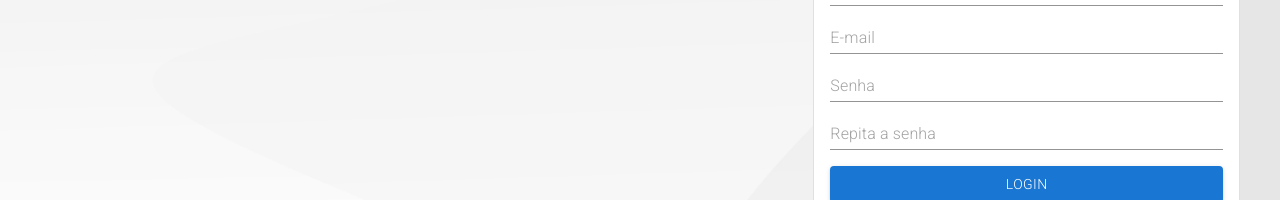
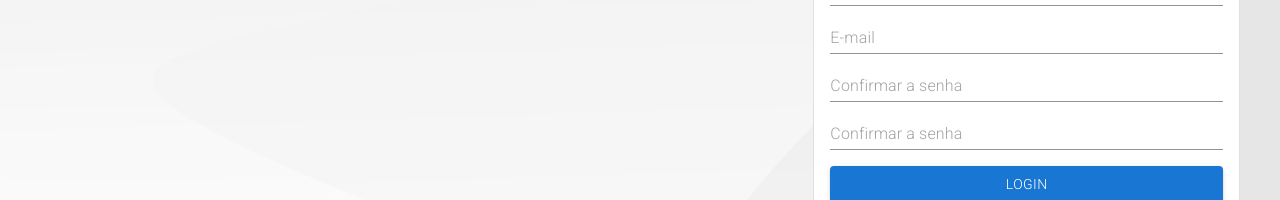
Before and after one commit to mateusback/front-leilao, a React (Create React App) app: page /register in a window 1280 px wide. Shown: the part 394-594 px from the top of the page. Built offline with nearby package versions, Linux system fonts and the light colour scheme.

Commit message:
feat: Add PasswordInput component for password input fields

```diff
--- a/package.json
+++ b/package.json
@@ -6,6 +6,7 @@
     "@emotion/react": "^11.13.0",
     "@emotion/styled": "^11.13.0",
     "@fontsource/roboto": "^5.0.14",
+    "@mui/icons-material": "^5.16.7",
     "@mui/material": "^5.16.7",
     "@testing-library/jest-dom": "^5.17.0",
     "@testing-library/react": "^13.4.0",
--- /dev/null
+++ b/src/components/inputs/PasswordInput.jsx
@@ -0,0 +1,64 @@
+import { Grid, Input, Typography } from "@mui/material";
+import FiberManualRecordIcon from "@mui/icons-material/FiberManualRecord";
+import React, { useState } from "react";
+
+const PasswordInput = ({value, onChange }) => {
+    const [errorMessage, setErrorMessage] = useState('');
+
+    const validatePassword = (password) => {
+        const minLength = /.{6,}/;
+        const upperCase = /[A-Z]/;
+        const lowerCase = /[a-z]/;
+        const number = /\d/;
+        const specialChar = /[!@#$%^&*(),.?":{}|<>]/;
+
+        if (!minLength.test(password)) {
+            return "A senha deve ter no mínimo 6 caracteres.";
+        } else if (!upperCase.test(password)) {
+            return "A senha deve conter pelo menos 1 letra maiúscula.";
+        } else if (!lowerCase.test(password)) {
+            return "A senha deve conter pelo menos 1 letra minúscula.";
+        } else if (!number.test(password)) {
+            return "A senha deve conter pelo menos 1 número.";
+        } else if (!specialChar.test(password)) {
+            return "A senha deve conter pelo menos 1 caractere especial.";
+        } else {
+            return '';
+        }
+    };
+
+    const handleChange = (e) => {
+        const newPassword = e.target.value;
+        onChange(newPassword);
+        const error = validatePassword(newPassword);
+        setErrorMessage(error);
+    };
+
+    return (
+        <div>
+            <Input
+                fullWidth
+                type="password"
+                placeholder="Confirmar a senha"
+                autoComplete="new-password"
+                value={value}
+                onChange={handleChange}
+                error={!!errorMessage}
+            />
+            {errorMessage && (
+                <Grid container alignItems="center" spacing={1}>
+                    <Grid item>
+                        <FiberManualRecordIcon style={{ fontSize: 10, color: "red" }} />
+                    </Grid>
+                    <Grid item>
+                        <Typography variant="caption" color="error">
+                            {errorMessage}
+                        </Typography>
+                    </Grid>
+                </Grid>
+            )}
+        </div>
+    );
+};
+
+export default PasswordInput;
--- a/src/pages/change-password/ChangePassword.jsx
+++ b/src/pages/change-password/ChangePassword.jsx
@@ -1,34 +1,35 @@
-import React from "react";
+import React, { useState } from "react";
 import "./ChangePassword.css";
 import { Input, Grid, Button } from "@mui/material";
 import "@fontsource/roboto/300.css";
 import CancelButton from "../../components/CancelButton";
 import AuthLayout from "../../components/AuthLayout";
+import PasswordInput from "../../components/inputs/PasswordInput";
 
 const ChangePassword = () => {
+  const [password, setPassword] = useState("");
+  const [confirmPassword, setConfirmPassword] = useState("");
   return (
     <AuthLayout headerText="Alterar Senha">
       <Grid container spacing={2}>
         <Grid item xs={12}>
           <Input fullWidth placeholder="E-mail" autoComplete="new-password" />
         </Grid>
-        <Grid item xs={12}>
+        <Grid item xs={6}>
           <Input fullWidth placeholder="Código" autoComplete="new-password" />
         </Grid>
-        <Grid item xs={6}>
-          <Input
-            fullWidth
-            type="password"
-            placeholder="Senha"
-            autoComplete="new-password"
+        <Grid item xs={12}>
+        <PasswordInput
+            value={password}
+            onChange={setPassword}
+            label="Repita a senha"
           />
         </Grid>
-        <Grid item xs={6}>
-          <Input
-            fullWidth
-            type="password"
-            placeholder="Confirmar a senha"
-            autoComplete="new-password"
+        <Grid item xs={12}>
+        <PasswordInput
+            value={confirmPassword}
+            onChange={setConfirmPassword}
+            label="Repita a senha"
           />
         </Grid>
         <Grid item xs={12}>
--- a/src/pages/register/Register.jsx
+++ b/src/pages/register/Register.jsx
@@ -1,11 +1,14 @@
-import React from "react";
+import React, { useState } from "react";
 import "./Register.css";
 import { Input, Grid, Button } from "@mui/material";
 import "@fontsource/roboto/300.css";
 import CancelButton from "../../components/CancelButton";
 import AuthLayout from "../../components/AuthLayout";
+import PasswordInput from "../../components/inputs/PasswordInput";
 
 const Register = () => {
+  const [password, setPassword] = useState("");
+  const [confirmPassword, setConfirmPassword] = useState("");
   return (
     <AuthLayout headerText="Registrar-se">
       <Grid container spacing={2}>
@@ -16,19 +19,17 @@ const Register = () => {
           <Input fullWidth placeholder="E-mail" autoComplete="new-password" />
         </Grid>
         <Grid item xs={12}>
-          <Input
-            fullWidth
-            type="password"
-            placeholder="Senha"
-            autoComplete="new-password"
+        <PasswordInput
+            value={password}
+            onChange={setPassword}
+            label="Senha"
           />
         </Grid>
         <Grid item xs={12}>
-          <Input
-            fullWidth
-            type="password"
-            placeholder="Repita a senha"
-            autoComplete="new-password"
+        <PasswordInput
+            value={confirmPassword}
+            onChange={setConfirmPassword}
+            label="Repita a senha"
           />
         </Grid>
         <Grid item xs={12}>
```
Also changed, not shown: 1 other file (tests, documents, lock files or other folders).
